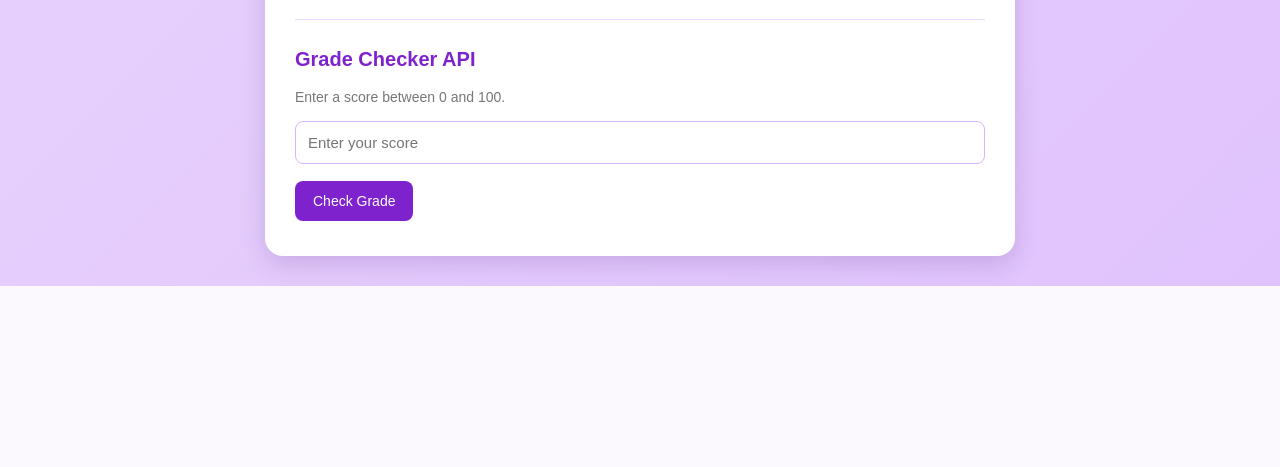
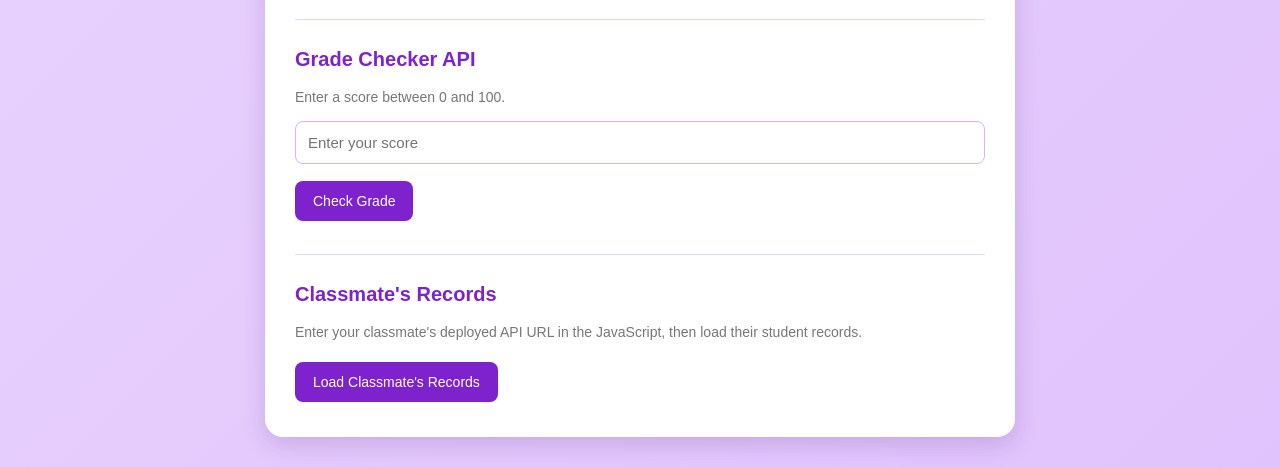
Before and after one commit to pagmanojajanine-byte/JaninePagmanoja, a Flask app: page / in a window 1280 px wide. Shown: the part 3151-3618 px from the top of the page. Before the commit the page ends 3437 px from the top, so only its background shows below. Run offline with Flask 3, Linux system fonts and the light colour scheme; data comes from the database, SQL or seed files in the repository.

Commit message:
classmate api

```diff
--- a/app.py
+++ b/app.py
@@ -1,9 +1,11 @@
 
+
+from flask import Flask, jsonify, request, render_template
+from flask_cors import CORS
 import sqlite3
-from flask import Flask, jsonify, request, render_template
 
 app = Flask(__name__)
-
+CORS(app)
 
 def get_db_connection():
     conn = sqlite3.connect('students.db')
--- a/templates/index.html
+++ b/templates/index.html
@@ -339,6 +339,23 @@
         <button onclick="checkGrade()">Check Grade</button>
 
         <div id="gradeResult" class="results" aria-live="polite"></div>
+    </section>
+
+
+    <hr>
+
+    <!-- STEP 8: CLASSMATE'S RECORDS -->
+    <section>
+        <h2>Classmate's Records</h2>
+        <p class="hint">
+            Enter your classmate's deployed API URL in the JavaScript, then load their student records.
+        </p>
+
+        <button type="button" onclick="loadClassmateRecords()">
+            Load Classmate's Records
+        </button>
+
+        <div id="classmateResults" class="results" aria-live="polite"></div>
     </section>
 
 </div>
@@ -860,6 +877,54 @@
     document.addEventListener('DOMContentLoaded', function() {
         loadCrudStudents();
     });
+
+    // ==========================================
+    // STEP 8: CLASSMATE'S RECORDS
+    // Replace this placeholder with your classmate's actual API URL.
+    // ==========================================
+    const classmateAPI =
+        "https://jarellkrismagarso-1.onrender.com/api/students";
+
+    async function loadClassmateRecords() {
+        const output = document.getElementById('classmateResults');
+        output.textContent = "Loading classmate's records...";
+
+        try {
+            const response = await fetch(classmateAPI);
+            const data = await response.json();
+
+            if (!response.ok) {
+                throw new Error(
+                    data.error || "Unable to retrieve classmate's records."
+                );
+            }
+
+            console.log(data);
+            output.replaceChildren();
+
+            if (!Array.isArray(data) || data.length === 0) {
+                output.textContent = 'No student records found.';
+                return;
+            }
+
+            data.forEach(student => {
+                const p = document.createElement('p');
+                p.textContent =
+                    'Student ID: ' + (student.student_id ?? 'N/A') +
+                    ' | Name: ' + (student.name ?? 'N/A') +
+                    ' | Program: ' + (student.program ?? 'N/A') +
+                    ' | Year: ' + (student.year ?? 'N/A') +
+                    ' | Section: ' + (student.section ?? 'N/A');
+
+                output.appendChild(p);
+            });
+        } catch (error) {
+            output.textContent =
+                "Could not load records. Check the API URL, network, and CORS settings.";
+            console.error(error);
+        }
+    }
+
 </script>
 
 </body>
```
